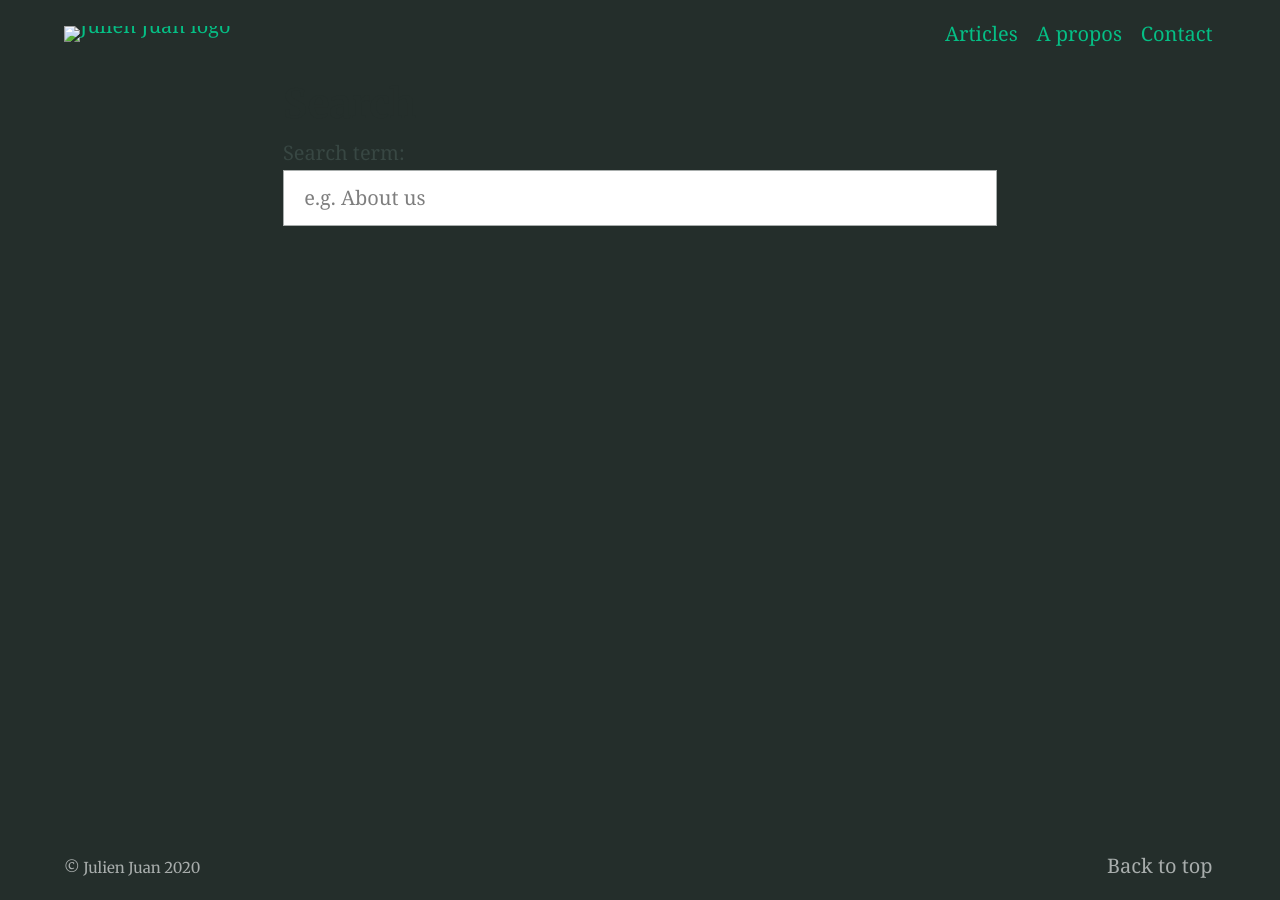
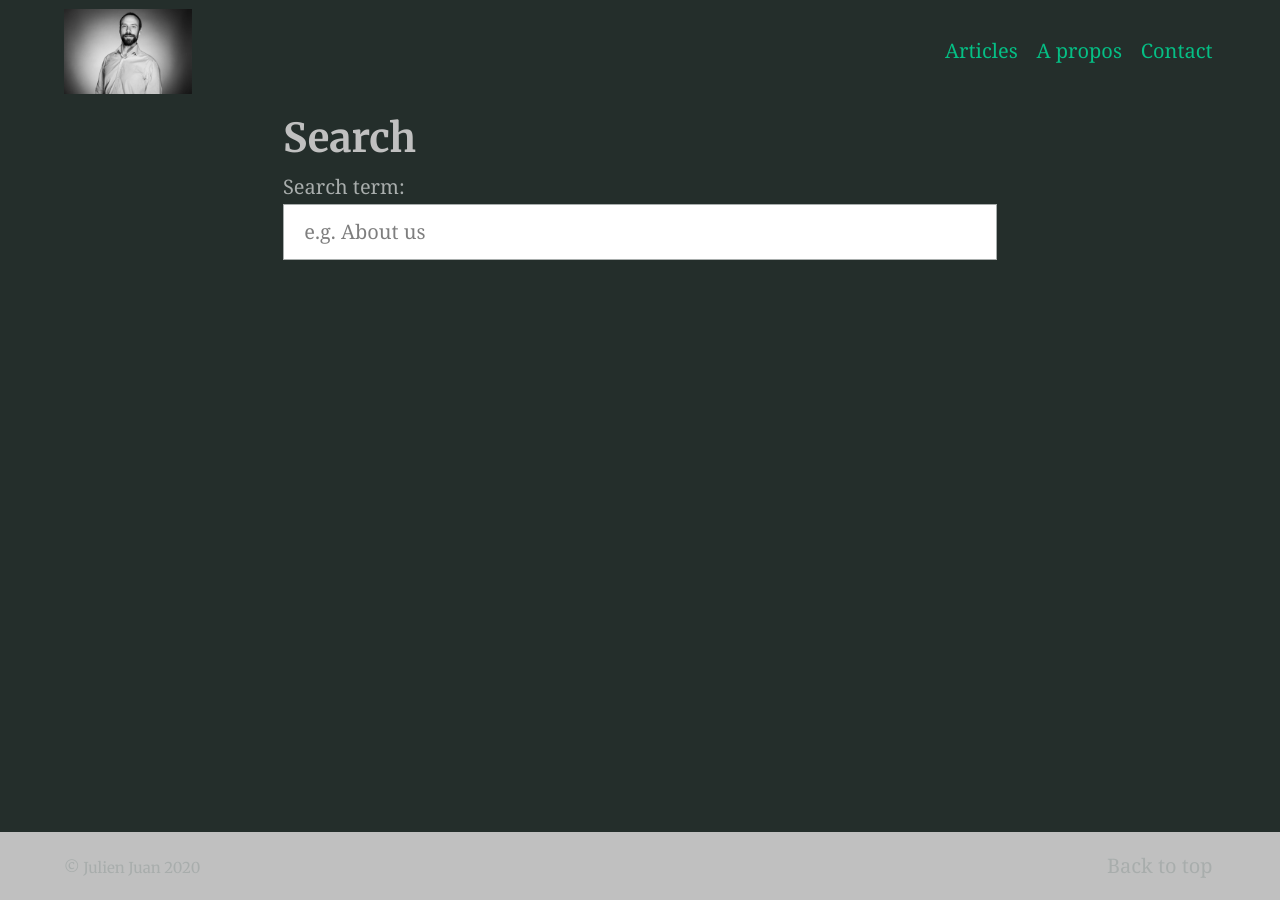
Before and after one commit to julienjuan/blog, a Jekyll site: the page built from search.md, in a window 1280 px wide. Built offline with Jekyll 4.4.1, drawn with Linux system fonts in a browser that asks for light colours; our own code applies the rules of GitHub Pages for plain Markdown files.

Commit message:
layout modification

```diff
--- a/Gemfile
+++ b/Gemfile
@@ -9,4 +9,4 @@ gem "jekyll-redirect-from", "~> 0.12"
 gem "jekyll-default-layout", "~> 0.1"
 gem "jekyll-feed", "~> 0.9"
 gem "jemoji", "~> 0.9"
-gem "jekyll-remote-theme", "~> 0.3"
+#gem "jekyll-remote-theme", "~> 0.3"
--- a/_config.yml
+++ b/_config.yml
@@ -21,7 +21,7 @@ plugins:
 
 # Site settings
 url: 'https://julienjuan.com'
-baseurl: 'blog'
+baseurl: ''
 title: 'Julien Juan'
 #description: 'This is my new website'
 permalink: pretty
--- a/_sass/_settings.scss
+++ b/_sass/_settings.scss
@@ -5,8 +5,9 @@ $featureBackgroundColour: #f9fafa !default;
 $accentColour: #05bf85 !default;
 
 // Text colours
-$headingColour: #242e2b !default;
-$bodyColour: #384743 !default;
+// $headingColour: #242e2b !default;
+$headingColour: #c0c0c0 !default;
+$bodyColour: #a8adac !default;
 $linkColour: #05bf85 !default;
 $hoverColour: #008000 !default;
 $focusColour: #fa407a !default;
```
